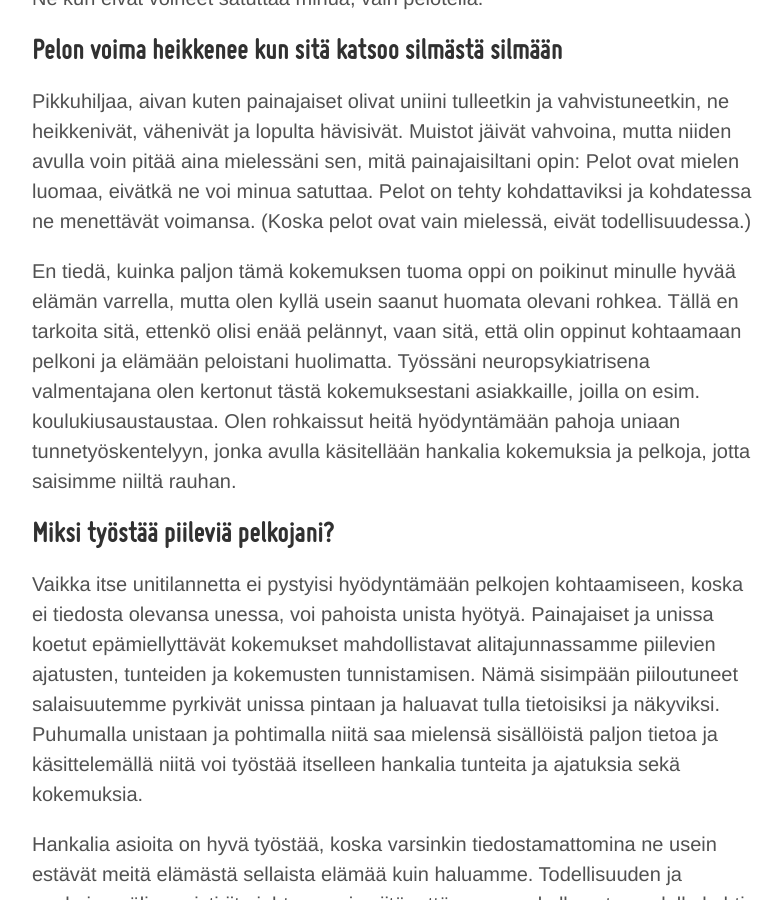
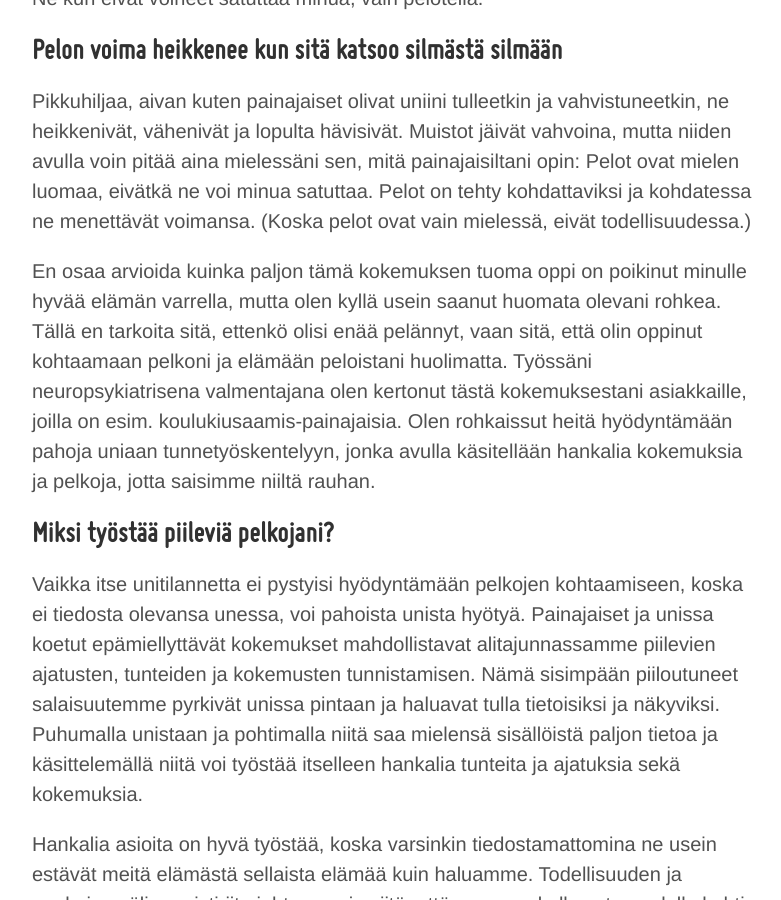
Before and after one commit to niinapiira/neppari.net, a Jekyll site: the page built from _posts/2016-09-26-unien-hyodyntaminen-tunnetyoskentelyssa-filename.md, in a window 1280 px wide and 900 px high, scrolled down 4040 px. Shown: the whole window, without its empty margins (248-1029 px from the left). Built offline with Jekyll 4.4.1, drawn with Linux system fonts in a browser that asks for light colours.

Commit message:
Updated 2016-09-26-unien-hyodyntaminen-tunnetyoskentelyssa-filename.md

```diff
--- a/_posts/2016-09-26-unien-hyodyntaminen-tunnetyoskentelyssa-filename.md
+++ b/_posts/2016-09-26-unien-hyodyntaminen-tunnetyoskentelyssa-filename.md
@@ -52,7 +52,7 @@ Se, miten tämä sovinto varsinaisesti tapahtui unen symbolisessa maailmassa, ei
 
 Pikkuhiljaa, aivan kuten painajaiset olivat uniini tulleetkin ja vahvistuneetkin, ne heikkenivät, vähenivät ja lopulta hävisivät. Muistot jäivät vahvoina, mutta niiden avulla voin pitää aina mielessäni sen, mitä painajaisiltani opin: Pelot ovat mielen luomaa, eivätkä ne voi minua satuttaa. Pelot on tehty kohdattaviksi ja kohdatessa ne menettävät voimansa. (Koska pelot ovat vain mielessä, eivät todellisuudessa.)
 
-En tiedä, kuinka paljon tämä kokemuksen tuoma oppi on poikinut minulle hyvää elämän varrella, mutta olen kyllä usein saanut huomata olevani rohkea. Tällä en tarkoita sitä, ettenkö olisi enää pelännyt, vaan sitä, että olin oppinut kohtaamaan pelkoni ja elämään peloistani huolimatta. Työssäni neuropsykiatrisena valmentajana olen kertonut tästä kokemuksestani asiakkaille, joilla on esim. koulukiusaustaustaa. Olen rohkaissut heitä hyödyntämään pahoja uniaan tunnetyöskentelyyn, jonka avulla käsitellään hankalia kokemuksia ja pelkoja, jotta saisimme niiltä rauhan.
+En osaa arvioida kuinka paljon tämä kokemuksen tuoma oppi on poikinut minulle hyvää elämän varrella, mutta olen kyllä usein saanut huomata olevani rohkea. Tällä en tarkoita sitä, ettenkö olisi enää pelännyt, vaan sitä, että olin oppinut kohtaamaan pelkoni ja elämään peloistani huolimatta. Työssäni neuropsykiatrisena valmentajana olen kertonut tästä kokemuksestani asiakkaille, joilla on esim. koulukiusaamis-painajaisia. Olen rohkaissut heitä hyödyntämään pahoja uniaan tunnetyöskentelyyn, jonka avulla käsitellään hankalia kokemuksia ja pelkoja, jotta saisimme niiltä rauhan.
 
 ## Miksi työstää piileviä pelkojani?
 
```
